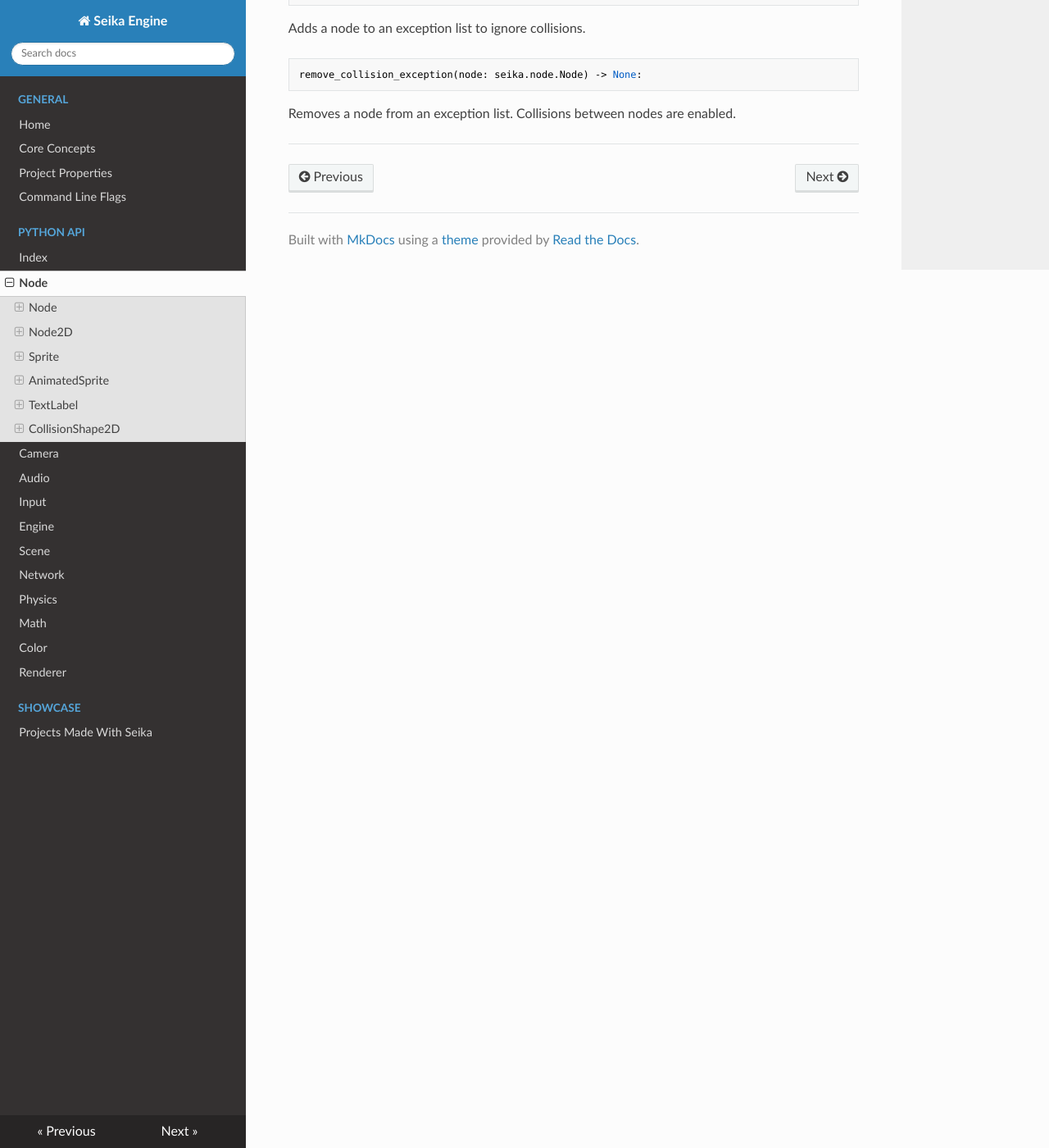
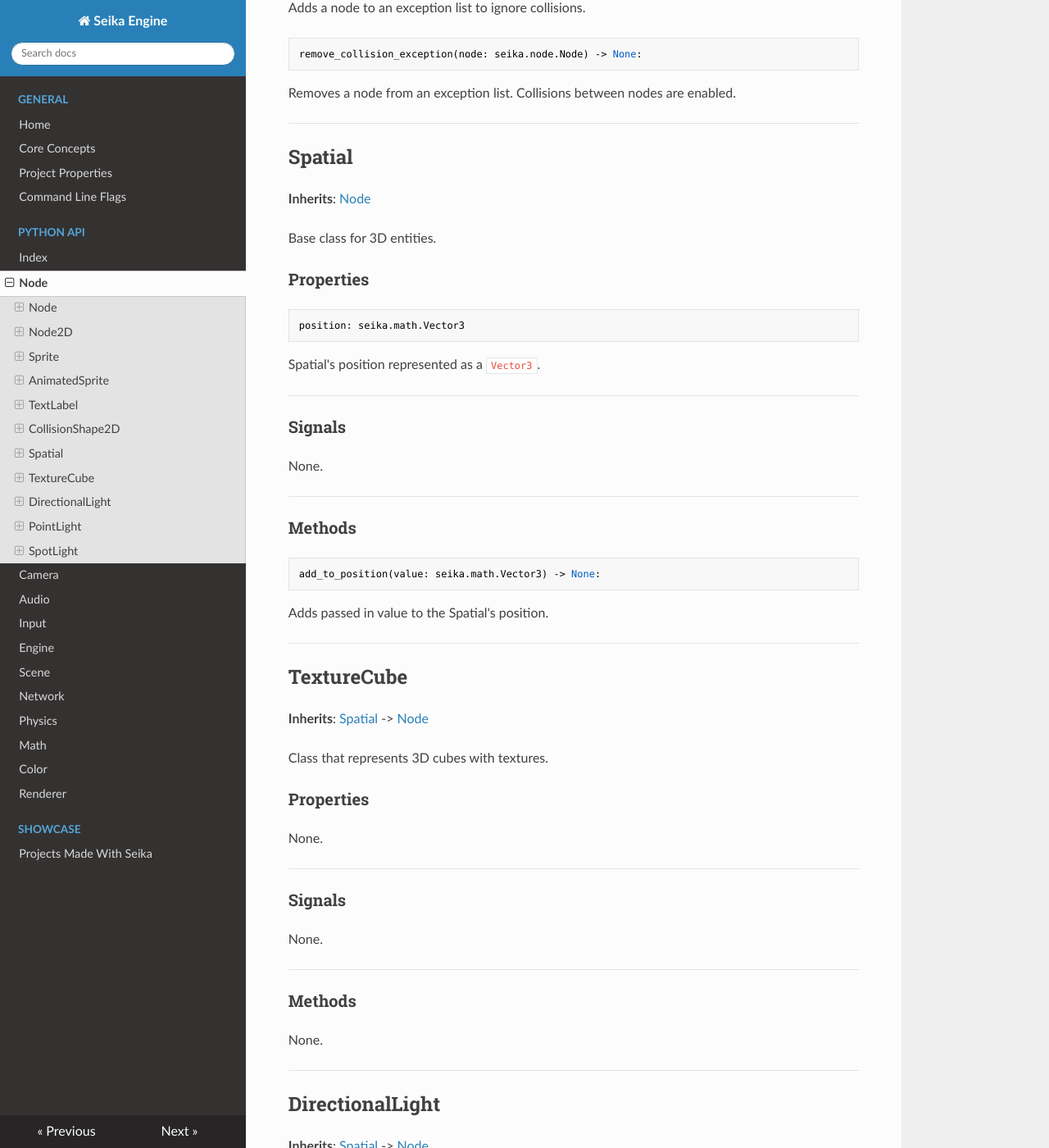
Before and after one commit to Chukobyte/seika-engine, an MkDocs documentation site: the page built from docs/python_api/node.md, in a window 1280 px wide and 1400 px high, scrolled down 6670 px. Shown: the whole window at 82% size. Built offline with MkDocs 1.6.1, drawn with Linux system fonts in a browser that asks for light colours; nearby versions of some CDN libraries; some of the changed text lies outside the part shown.

Commit message:
Added 3D nodes to docs.

````diff
--- a/docs/python_api/node.md
+++ b/docs/python_api/node.md
@@ -311,8 +311,6 @@
 
 ---
 
----
-
 ## CollisionShape2D
 
 **Inherits**: [Node2D](#node2d) -> [Node](#node)
@@ -356,3 +354,149 @@
 Removes a node from an exception list. Collisions between nodes are enabled.
 
 ---
+
+## Spatial
+
+**Inherits**: [Node](#node)
+
+Base class for 3D entities.
+
+### Properties
+
+```python
+position: seika.math.Vector3
+```
+
+Spatial's position represented as a `Vector3`.
+
+---
+
+### Signals
+
+None.
+
+---
+
+### Methods
+
+```python
+add_to_position(value: seika.math.Vector3) -> None:
+```
+
+Adds passed in value to the Spatial's position.
+
+---
+
+## TextureCube
+
+**Inherits**: [Spatial](#spatial) -> [Node](#node)
+
+Class that represents 3D cubes with textures.
+
+### Properties
+
+None.
+
+---
+
+### Signals
+
+None.
+
+---
+
+### Methods
+
+None.
+
+---
+
+## DirectionalLight
+
+**Inherits**: [Spatial](#spatial) -> [Node](#node)
+
+Class representing a directional light.
+
+### Properties
+
+```python
+direction: seika.math.Vector3
+```
+
+The direction that the light is pointing.
+
+---
+
+### Signals
+
+None.
+
+---
+
+### Methods
+
+None.
+
+---
+
+## PointLight
+
+**Inherits**: [Spatial](#spatial) -> [Node](#node)
+
+Class representing a directional light.
+
+### Properties
+
+```python
+cutoff: float
+```
+
+The cutoff for the light's inner cone.
+
+```python
+outer_cutoff: float
+```
+
+The cutoff for the light's outer cone.
+
+---
+
+### Signals
+
+None.
+
+---
+
+### Methods
+
+None.
+
+---
+
+## SpotLight
+
+**Inherits**: [Spatial](#spatial) -> [Node](#node)
+
+Class representing a spotlight.
+
+### Properties
+
+```python
+direction: seika.math.Vector3
+```
+
+The direction that the light is pointing.
+
+---
+
+### Signals
+
+None.
+
+---
+
+### Methods
+
+None.
+
+---
````
Also changed, not shown: docs/python_api/camera.md (+16 -4 lines), 1 other file.
